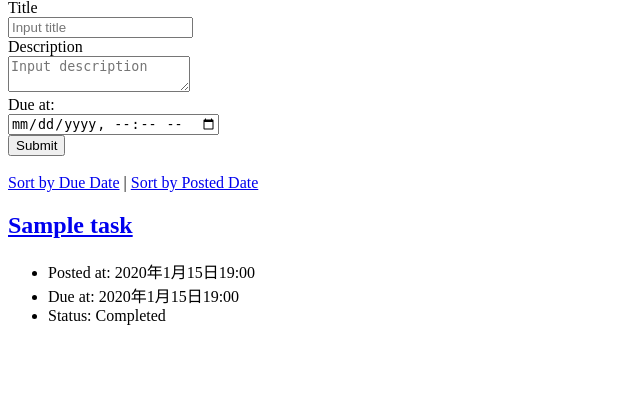
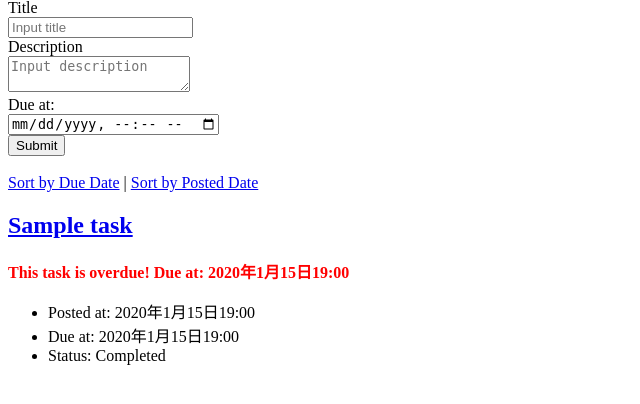
Before and after one commit to aytbunbun/django-test-exercise, a Django app: page / in a window 1280 px wide. Shown: the part 115-519 px from the top of the page, without its empty margins (0-640 px from the left). Run offline with Django 5.2, Linux system fonts and the light colour scheme; tables that the repository leaves empty hold one stand-in row (values such as "Sample post").

Commit message:
feat: display overdue alert

```diff
--- a/todo/models.py
+++ b/todo/models.py
@@ -10,7 +10,7 @@ class Task(models.Model):
     posted_at = models.DateTimeField(default=timezone.now)
     due_at = models.DateTimeField(null=True, blank=True)
 
-    def is_overdue(self, dt):
+    def is_overdue(self, dt=timezone.now()):
         if self.due_at is None:
             return False
         return self.due_at < dt
--- a/todo/templates/todo/index.html
+++ b/todo/templates/todo/index.html
@@ -47,6 +47,13 @@
     {% for task in tasks %}
     <div class="text">
       <h2><a href="{% url 'detail' task.id %}">{{ task.title }}</a></h2>
+      {% if task.is_overdue %}
+        <p>
+          <strong style="color: red">
+            This task is overdue! Due at: {{ task.due_at }}
+          </strong>
+        </p>
+      {% endif %}
       <ul>
         <li>Posted at: {{ task.posted_at }}</li>
         {% if task.due_at %}
```
